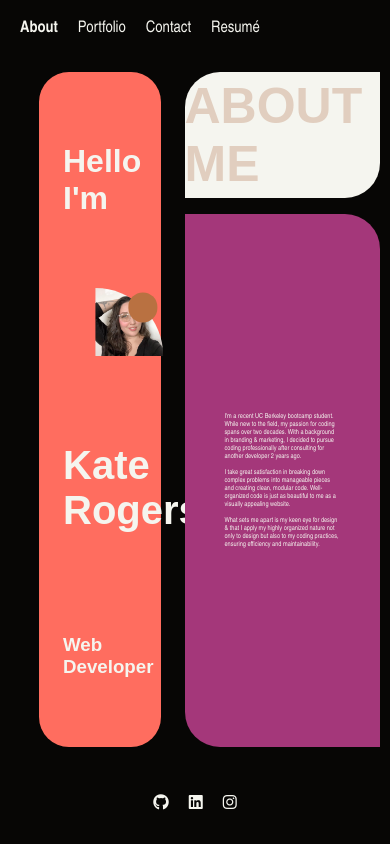
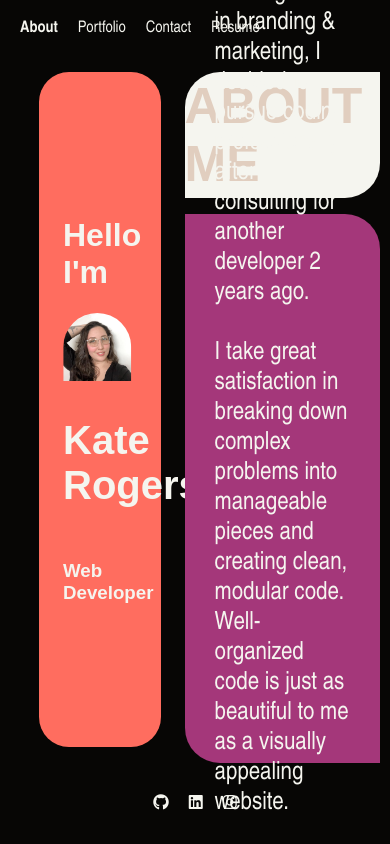
Before and after one commit to KateMcRo/reactPortfolio, a React (Create React App) app: page / in a window 390 px wide. Shown: the top 844 px of the page. Built offline with nearby package versions, Linux system fonts and the light colour scheme; a web font is replaced by a local one.

Commit message:
error handling, loading, began media breakpoints

```diff
--- a/src/App.css
+++ b/src/App.css
@@ -11,6 +11,10 @@
   --font1: 'TT Drugs Trl Cnd', sans-serif;
   --font2: 'Lemon Tuesday', sans-serif;
   --font3: 'Arial Narrow', sans-serif;
+}
+
+body {
+  background-color: var(--drk);
 }
 
 a {
@@ -75,3 +79,20 @@ a:hover {
   position: absolute;
   transform: translate(-50%, -50%);
 }
+
+/*** Mobile CSS ***/
+
+  /** Tablets **/
+  @media only screen and (min-width: 481px) and (max-width: 1024px)  {
+    .body {
+      font-size: 22px;
+    }
+  }
+
+ /** Smartphones **/
+@media only screen and (max-width: 480px) {
+  .body {
+    font-size: 12px;
+    margin: 1rem;
+  }
+}
--- a/src/components/about/about.css
+++ b/src/components/about/about.css
@@ -60,6 +60,39 @@
 
   .body {
     margin: 40px;
-    font-size: 1.75vw;
+    font-size: 25px;
     font-family: var(--font3);
   }
+
+
+  /*** Mobile CSS ***/
+
+  /** Tablets **/
+  @media only screen and (min-width: 481px) and (max-width: 1024px)  {
+
+  #profile-box {
+    justify-content: center;
+  }
+}
+
+/** Smartphones **/
+@media only screen and (max-width: 480px) {
+
+  #profile-box {
+    justify-content: center;
+  }
+
+  .circle-overlay {
+    display: none;
+  }
+
+  #aboutImg {
+    width: 70%;
+    height: auto;
+    border-top-left-radius: 100px;
+    border-top-right-radius: 100px;
+    transform: scaleX(-1);
+    margin-left: 0rem;
+  }
+
+}
--- a/src/components/contact/Contact.jsx
+++ b/src/components/contact/Contact.jsx
@@ -9,6 +9,7 @@ export default function Contact() {
   const [email, setEmail] = useState('');
   const [message, setMessage] = useState('');
   const [errors, setErrors] = useState({});
+  const [loading, setLoading] = useState(false)
 
   const validateForm = () => {
     const errors = {};
@@ -35,22 +36,23 @@ export default function Contact() {
     event.preventDefault();
 
     if (validateForm()) {
+      setLoading(true)
       try {
         // Send email using EmailJS
-        const response = await emailjs.send('contact_service', 'contact_form', {
+        await emailjs.send('contact_service', 'contact_form', {
           from_name: name,
           from_email: email,
           message: message,
         }, 'ovqHd-dml7Q78LFzp');
-
-        console.log('Email sent successfully!', response.status, response.text);
-        // Clear form fields after successful submission
+          setMessage('Message Sent.');
+      } catch (error) {
+        console.error('Email could not be sent:', error);
+        setMessage('Message Failed to Send.');
+      } finally {
         setName('');
         setEmail('');
-        setMessage('Message Sent.');
         setErrors({});
-      } catch (error) {
-        console.error('Email could not be sent:', error);
+        setLoading(false)
       }
     }
   };
@@ -60,7 +62,8 @@ export default function Contact() {
       <div id="leftSide" className="flex column">
         <h1 className="contact">CONTACT<br />ME</h1>
         <div id="formBox" className="flex column">
-          <form onSubmit={handleSubmit}>
+          {loading && (<div className='sending'><i class="fa-solid fa-message fa-beat-fade"></i> Sending Message...</div>)}
+          {!loading && (<form onSubmit={handleSubmit}>
             <input
               type="text"
               id="name"
@@ -87,7 +90,7 @@ export default function Contact() {
               onChange={(e) => setMessage(e.target.value)}
             />
             <button type="submit" className="submit basic">SUBMIT</button>
-          </form>
+          </form>)}
         </div>
       </div>
       <div id="rightSide" className="flex container center">
--- a/src/components/contact/contact.css
+++ b/src/components/contact/contact.css
@@ -57,3 +57,7 @@
     border-top-left-radius: 150px;
     border: 2px solid var(--org);
   }
+
+.sending {
+  font-size: xx-large;
+}
--- a/src/components/footer/footer.css
+++ b/src/components/footer/footer.css
@@ -1,16 +1,7 @@
 .footer {
-    background-color: var(--drk);
     height: 10vh;
 }
 
 .footer i {
     margin: 10px;
   }
-
-.footer a {
-    color: var(--wht);
-}
-
-.footer a:hover {
-    color: var(--lt);
-}
--- a/src/components/navigation/navigation.css
+++ b/src/components/navigation/navigation.css
@@ -1,5 +1,4 @@
 #navContainer {
-    background-color: var(--drk);
     width: 100vw;
 }
 
--- a/src/components/view/view.css
+++ b/src/components/view/view.css
@@ -1,6 +1,5 @@
 .page {
     height: 83vh;
-    background-color: var(--drk);
     color: var(--wht);
   }
 
```
Also changed, not shown: src/components/header/Header.jsx (deleted, +0 -9 lines).
